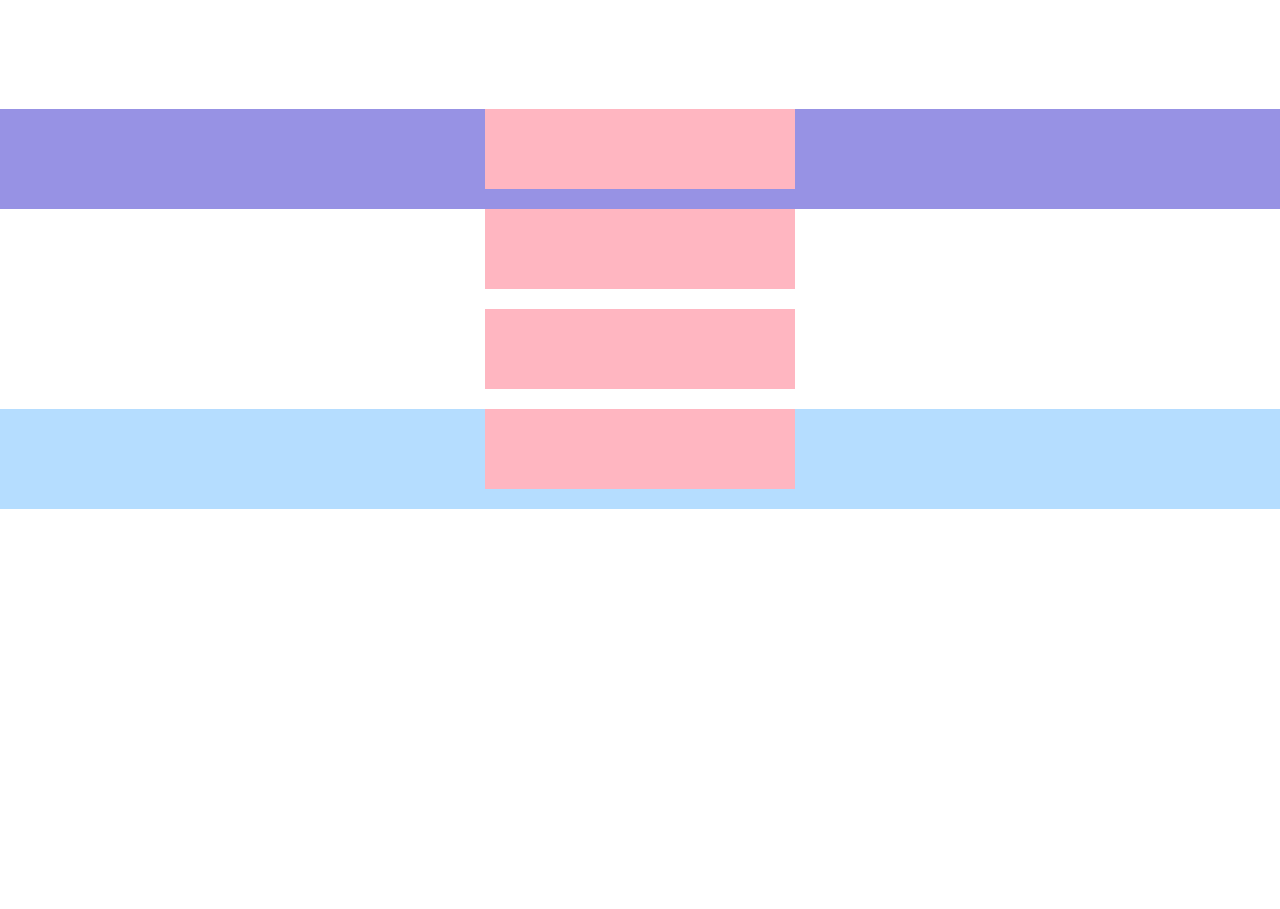
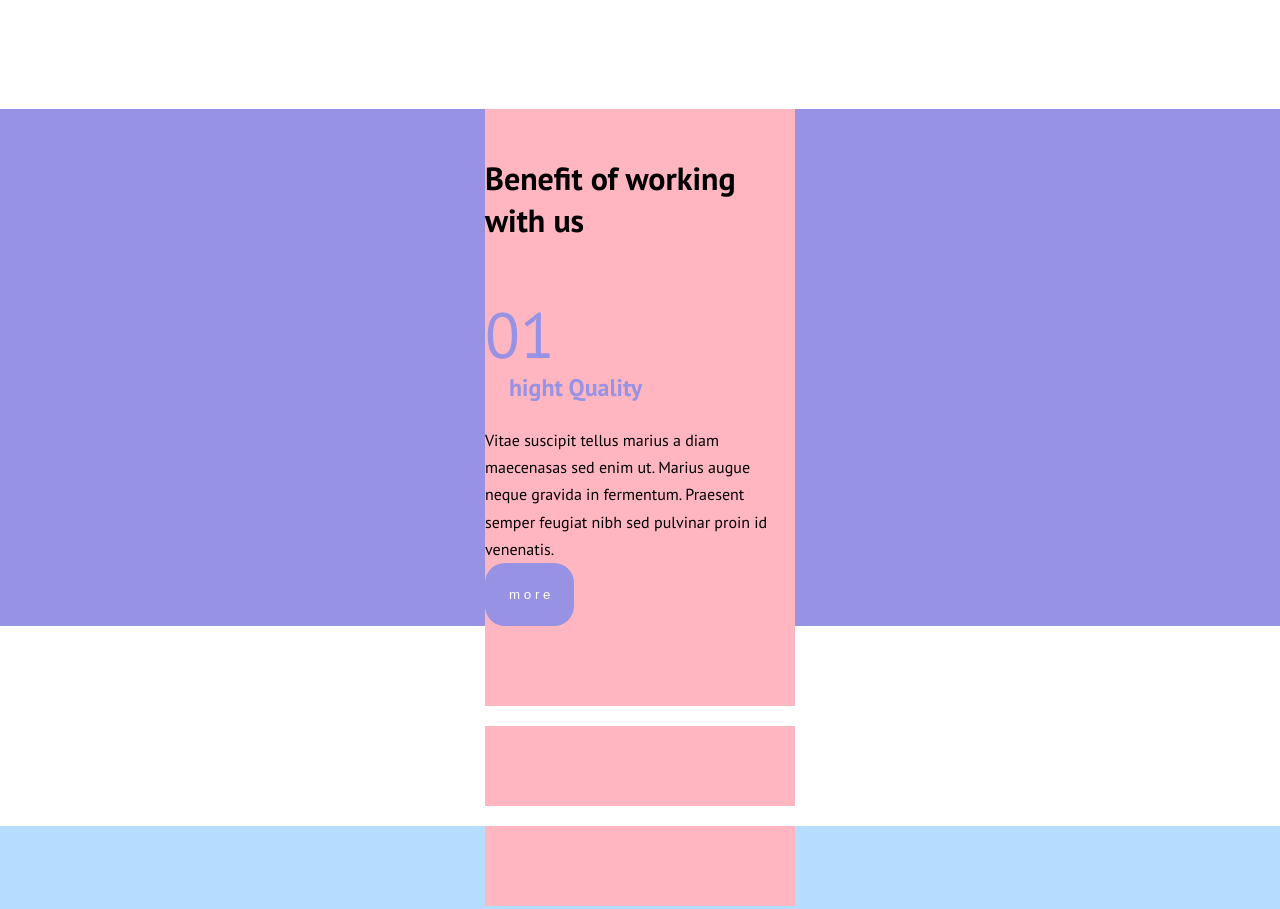
Before and after one commit to LucaBeltrami10/htmlcss-responsive-layout, a plain HTML site: page index.html in a window 1280 px wide. Shown: the part 5677-6586 px from the top of the page. Before the commit the page ends 6186 px from the top, so only its background shows below. Drawn offline with Linux system fonts and the light colour scheme.

Commit message:
inserito contenuto sezione #benefit

```diff
--- a/css/style.css
+++ b/css/style.css
@@ -18,6 +18,10 @@ header{
 
 p{
     line-height: 1.7rem;
+}
+
+ul{
+    list-style-type: none;
 }
 
 section{
@@ -282,6 +286,33 @@ section
 
 
     /*? Section  Benefit*/
+    #benefit{
+
+    }
+
+    #benefit h1{
+        font-size: 2rem;
+        padding: 3rem 0;
+    }
+
+    #benefit .benefit-card{
+
+    }
+
+    #benefit .benefit-card .card-number{
+        font-size: 4rem;
+        padding-top: 2rem;
+        color: #9792e4;
+    }
+    #benefit .benefit-card h2{
+        padding: 1.5rem;
+        color: #9792e4;
+    }
+    #benefit .benefit-card button{
+        padding: 1.5rem;
+        background-color:#9792e4;
+    }
+
     /*? Section  About-us*/
     /*? Section  Get-Starded*/
  /* FOOTER */
--- a/index.html
+++ b/index.html
@@ -100,7 +100,20 @@
         </section>
         <section id="benefit" class="bc-purple">
             <div class="container">
-
+                <h1>Benefit of working with us</h1>
+                <ul class="benefit-cards-container">
+                    <li class="benefit-card">
+                        <p class="card-number">01</p>
+                        <h2>hight Quality</h2>
+                        <p>Vitae suscipit tellus marius a diam maecenasas sed enim ut. Marius augue neque gravida in fermentum. Praesent semper feugiat nibh sed pulvinar proin id venenatis.</p>
+                        <button class="button benefit-button">m o r e</button>
+                    </li>
+                    <li class="benefit-card"></li>
+                    <li class="benefit-card"></li>
+                    <li class="benefit-card"></li>
+                    <li class="benefit-card"></li>
+                    <li class="benefit-card"></li>
+                </ul>
             </div>
         </section>
         <section id="about-us">
```
